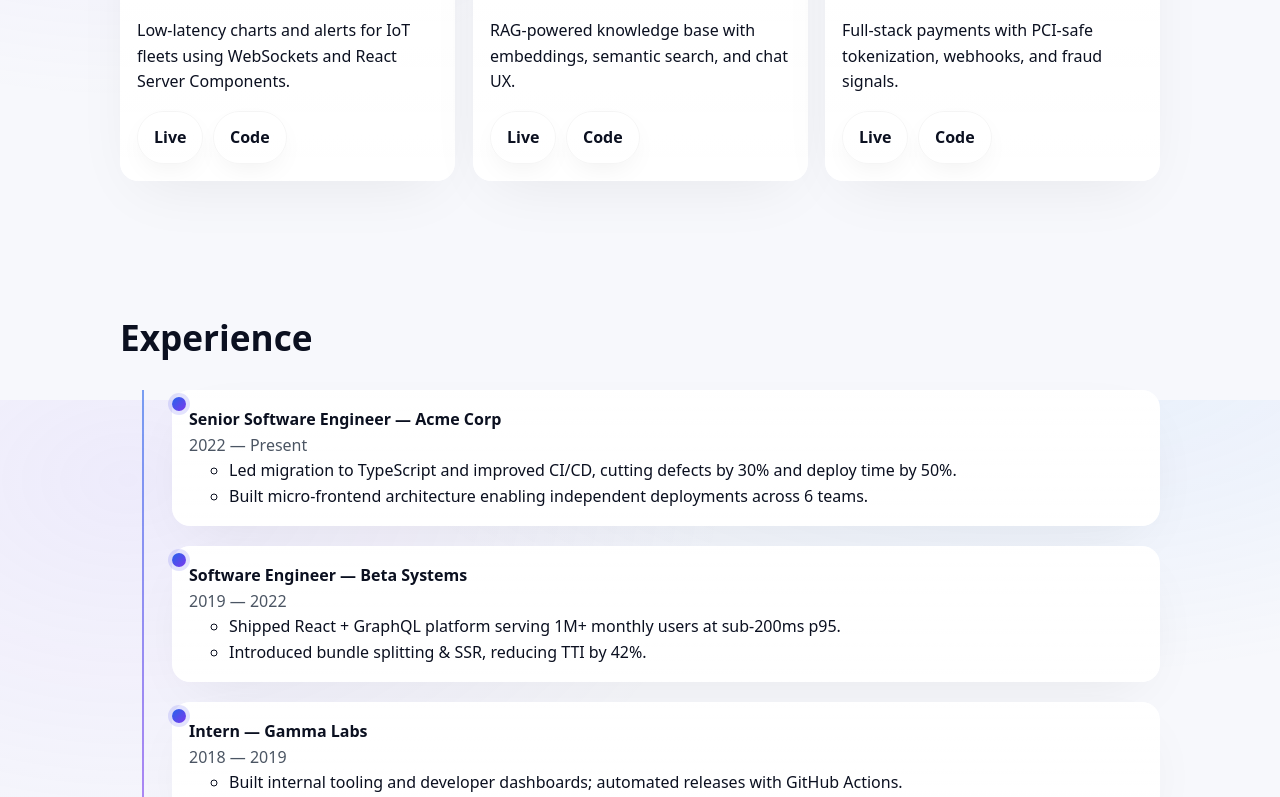
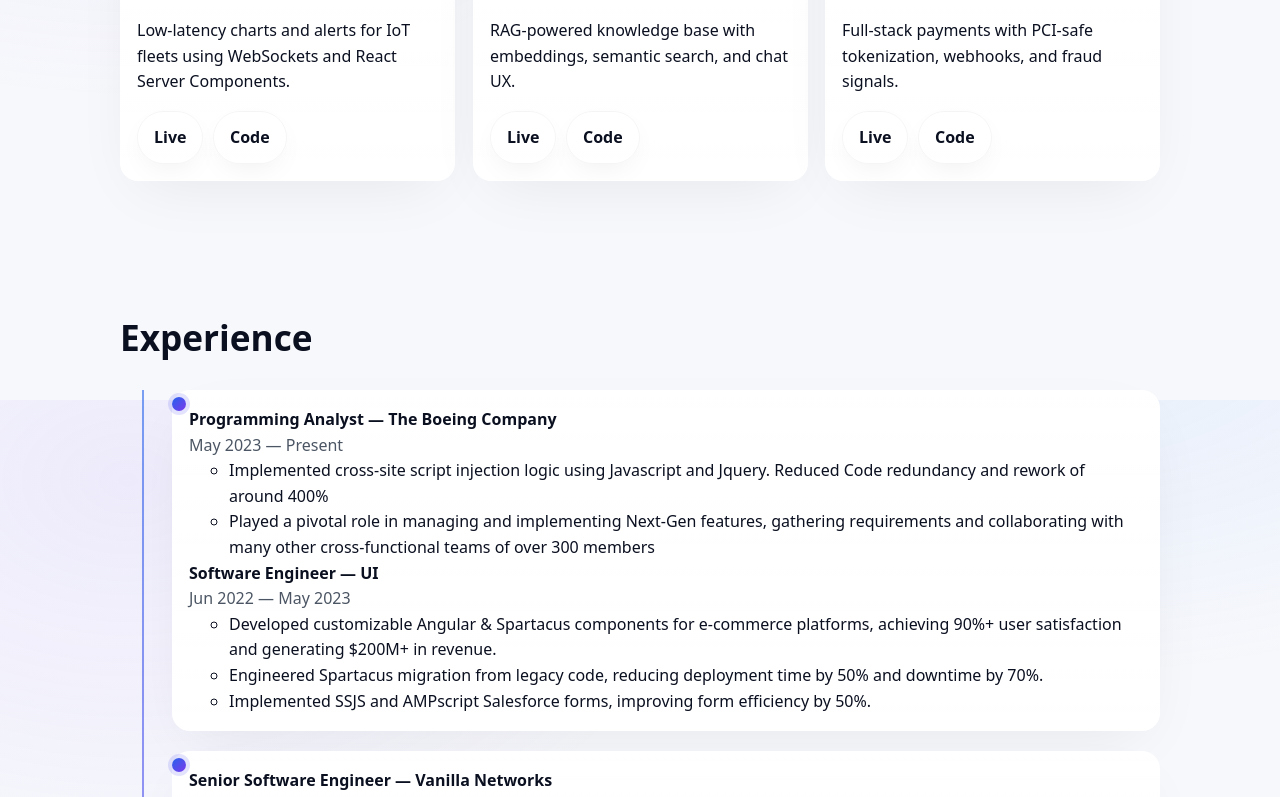
Before and after one commit to dmockingbird98/portfolio, a React (Vite) app: page / in a window 1280 px wide. Shown: the part 2000-2797 px from the top of the page. Built offline with nearby package versions, Linux system fonts and the light colour scheme.

Commit message:
Update the experience cards

```diff
--- a/src/App.tsx
+++ b/src/App.tsx
@@ -53,7 +53,7 @@ function App() {
                     }
                 });
             },
-            { threshold: 0.12 }
+            { threshold: 0.01 }
         );
         revealEls.forEach(el => io.observe(el));
 
@@ -302,28 +302,46 @@ function App() {
                         <ol className="timeline" aria-label="Career timeline">
                             <li className="t-item card reveal" style={{ padding: 16, listStyle: "none" }}>
                                 <div className="t-dot" aria-hidden="true"></div>
-                                <strong>Senior Software Engineer — Acme Corp</strong>
-                                <div className="muted" style={{ color: "var(--muted)" }}>2022 — Present</div>
+                                <strong>Programming Analyst — The Boeing Company</strong>
+                                <div className="muted" style={{ color: "var(--muted)" }}>May 2023 — Present</div>
                                 <ul>
-                                    <li>Led migration to TypeScript and improved CI/CD, cutting defects by 30% and deploy time by 50%.</li>
-                                    <li>Built micro-frontend architecture enabling independent deployments across 6 teams.</li>
+                                    <li>Implemented cross-site script injection logic using Javascript and Jquery. Reduced Code redundancy and rework of around 400%</li>
+                                    <li>Played a pivotal role in managing and implementing Next-Gen features, gathering requirements and collaborating with many other cross-functional teams of over 300 members</li>
+                                </ul>
+                                <strong>Software Engineer — UI</strong>
+                                <div className="muted" style={{ color: "var(--muted)" }}>Jun 2022 — May 2023</div>
+                                <ul>
+                                    <li>Developed customizable Angular & Spartacus components for e-commerce platforms, achieving 90%+ user satisfaction and generating $200M+ in revenue.</li>
+                                    <li>Engineered Spartacus migration from legacy code, reducing deployment time by 50% and downtime by 70%.</li>
+                                    <li>Implemented SSJS and AMPscript Salesforce forms, improving form efficiency by 50%.</li>
                                 </ul>
                             </li>
                             <li className="t-item card reveal" style={{ padding: 16, listStyle: "none" }}>
                                 <div className="t-dot" aria-hidden="true"></div>
-                                <strong>Software Engineer — Beta Systems</strong>
-                                <div className="muted" style={{ color: "var(--muted)" }}>2019 — 2022</div>
+                                <strong>Senior Software Engineer — Vanilla Networks</strong>
+                                <div className="muted" style={{ color: "var(--muted)" }}>Dec 2020 — May 2022</div>
                                 <ul>
-                                    <li>Shipped React + GraphQL platform serving 1M+ monthly users at sub-200ms p95.</li>
-                                    <li>Introduced bundle splitting & SSR, reducing TTI by 42%.</li>
+                                    <li>Built high-performance React + TypeScript query builder application, processing 200K+ data records with interactive charts.</li>
+                                    <li>Developed real-time sensor visualization POC, reducing API load and loading time from 10+ minutes to under 5 seconds.</li>
+                                    <li>Created multi-step form MVP for event tracking and reporting, mitigating 7+ major incidents within launch week.</li>
                                 </ul>
                             </li>
                             <li className="t-item card reveal" style={{ padding: 16, listStyle: "none" }}>
                                 <div className="t-dot" aria-hidden="true"></div>
-                                <strong>Intern — Gamma Labs</strong>
-                                <div className="muted" style={{ color: "var(--muted)" }}>2018 — 2019</div>
+                                <strong>Software Engineer — Attinad Software Pvt. Ltd.</strong>
+                                <div className="muted" style={{ color: "var(--muted)" }}>Dec 2019 — Nov 2020</div>
                                 <ul>
-                                    <li>Built internal tooling and developer dashboards; automated releases with GitHub Actions.</li>
+                                    <li>Designed recursive React components for infinite hierarchy data models using React, TypeScript, Redux, and Redux Thunk.</li>
+                                    <li>Optimized sophisticated chart feature for visualizing multiple datasets over extended time periods.</li>
+                                </ul>
+                            </li>
+                            <li className="t-item card reveal" style={{ padding: 16, listStyle: "none" }}>
+                                <div className="t-dot" aria-hidden="true"></div>
+                                <strong>Automation Engineer (Trainee) — SMEC Automation Pvt Ltd</strong>
+                                <div className="muted" style={{ color: "var(--muted)" }}>Sep 2019 — Nov 2019</div>
+                                <ul>
+                                    <li>Engineered automation solutions using PLCs, DCSs, SCADA, and HMIs from ABB, Schneider Electric, GE, and Yokogawa.</li>
+                                    <li>Automated real-world applications including traffic lights and elevators, achieving 30%+ efficiency improvements.</li>
                                 </ul>
                             </li>
                         </ol>
```
